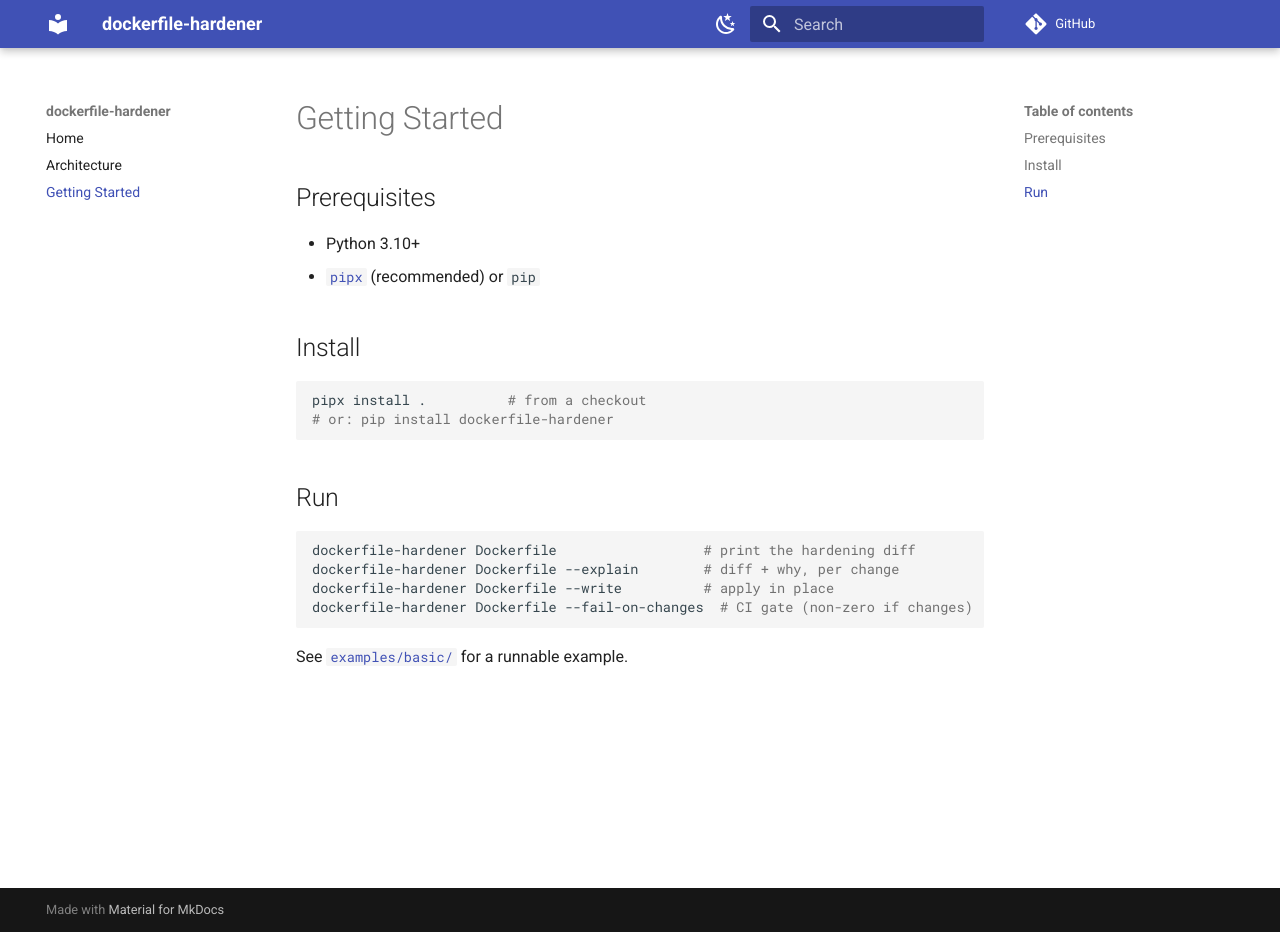
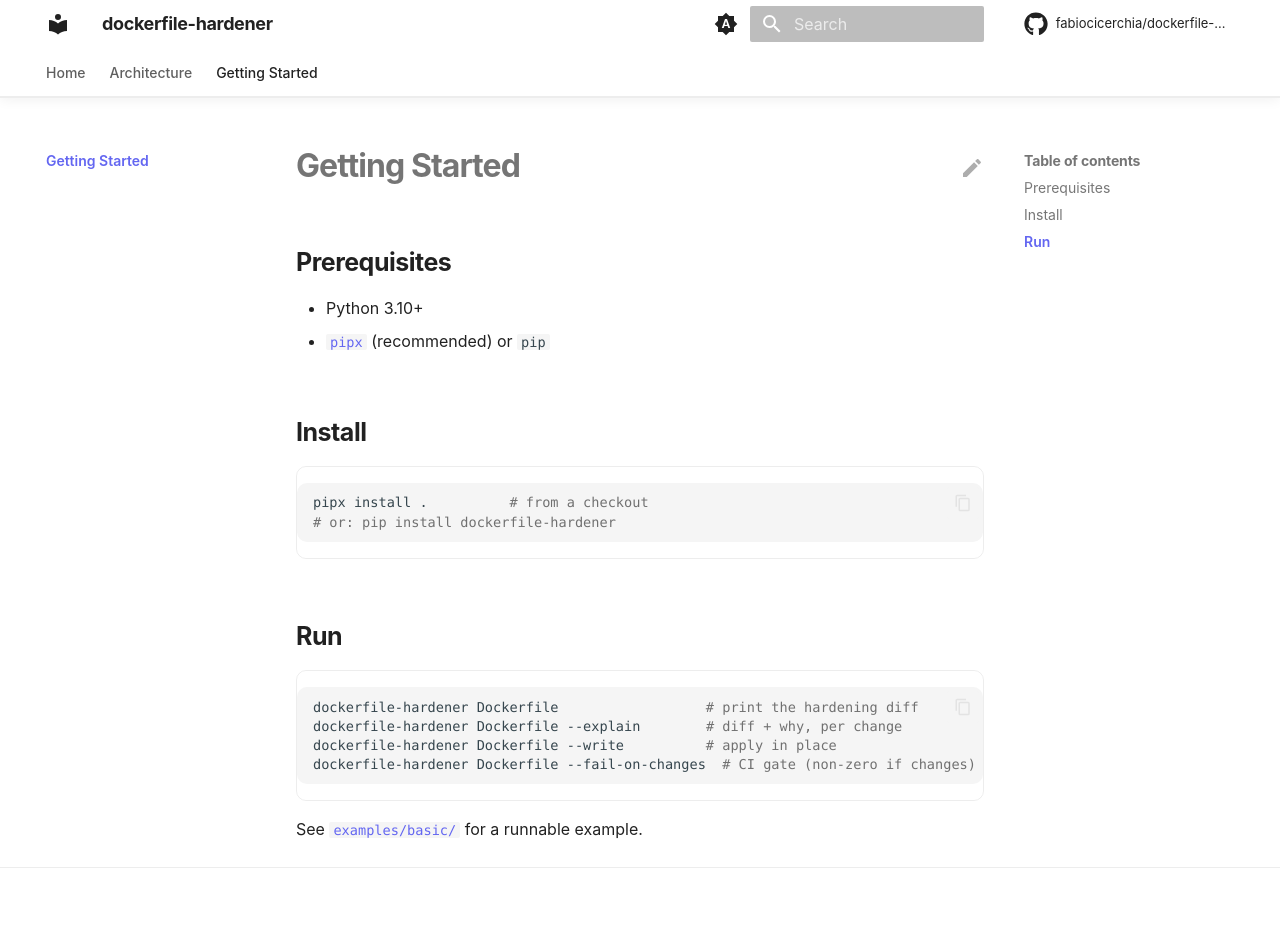
Before and after one commit to fabiocicerchia/dockerfile-hardener, an MkDocs documentation site: the page built from docs/getting-started.md, in a window 1280 px wide and 932 px high. Built offline with MkDocs 1.6.1 and Material for MkDocs 9.7.7, drawn with Linux system fonts in a browser that asks for light colours; comment, search, counter and statistics services are not loaded.

Commit message:
feat(docs): build the docs site in Actions and drop Read the Docs
This repo's mkdocs.yml has never been rendered: Pages serves main/docs as
a folder, so the site is docs/index.html plus raw markdown, and the doc
pages come back as text/markdown rather than a rendered site.

docs.yml builds it with `mkdocs build --strict` on the pinned toolchain and
deploys the artifact to Pages. The splash is copied to the artifact root,
where the repo homepage and README badges already point, and the rendered
site publishes under /docs/ — so no existing URL breaks.

mkdocs.yml takes the shared Material template but keeps this repo's own nav.
docs/requirements.txt pins the toolchain, git-revision-date-localized
included: the config loads it and the strict build aborts without it.
check-yaml skips mkdocs.yml, whose Material tags safe_load cannot parse.

The strict build also found links the raw-markdown site was hiding:
../README.md was never a valid relative target (the README is not inside
docs/), and several links pointed at files outside the docs tree. Fixed
in: docs/getting-started.md.

Co-Authored-By: Claude Opus 5 (1M context) <noreply@anthropic.com>
Claude-Session: https://claude.ai/code/session_01F5By8zzZMak7tqZGraixSJ

````diff
--- a/.pre-commit-config.yaml
+++ b/.pre-commit-config.yaml
@@ -22,7 +22,7 @@ repos:
         # templates rather than YAML — the parser cannot read either as-is. The
         # exclude is path-relative so it catches chart/ and charts/<name>/ alike.
         args: [--allow-multiple-documents]
-        exclude: (^|/)templates/
+        exclude: (^|/)templates/|^mkdocs\.yml$
       - id: check-json
       - id: check-toml
       # Python only (types: [python]) — a no-op in a repo with no .py files, so
--- a/docs/getting-started.md
+++ b/docs/getting-started.md
@@ -21,4 +21,4 @@ dockerfile-hardener Dockerfile --write          # apply in place
 dockerfile-hardener Dockerfile --fail-on-changes  # CI gate (non-zero if changes)
 ```
 
-See [`examples/basic/`](../examples/basic/README.md) for a runnable example.
+See [`examples/basic/`](https://github.com/fabiocicerchia/dockerfile-hardener/blob/main/examples/basic/README.md) for a runnable example.
--- /dev/null
+++ b/docs/stylesheets/extra.css
@@ -0,0 +1,227 @@
+/*
+ * PROJECT_NAME — premium documentation theme for MkDocs Material.
+ * System typography, gradient accents, soft depth, icon-driven feature cards.
+ * Nothing here loads over the network: no CDN, no web font, no analytics.
+ *
+ * ── The one thing you change ──────────────────────────────────────────────
+ * The accent below. Pick the colour of the cluster the project belongs to so
+ * the docs, the landing page (docs/index.html) and the GitHub description read
+ * as one family — don't pick from taste. Set --accent and --accent-2 to match
+ * the pair you used in docs/index.html:
+ *
+ *   platform / Kubernetes    #38bdf8  #3b82f6   (blue)
+ *   security / supply chain  #fb923c  #ef4444   (orange-red)
+ *   CLI utilities            #22d3ee  #6366f1   (cyan-indigo)   ← default
+ *   GreenOps                 #34d399  #059669   (green)
+ */
+
+:root {
+  /* Keep --accent / --accent-2 identical to docs/index.html so the splash and
+     the docs site never drift. Roles below map them for legibility: indigo
+     carries chrome/links (contrast on white), cyan is the interactive accent;
+     the hero and buttons blend both. */
+  --accent: #22d3ee;
+  --accent-2: #6366f1;
+
+  --md-primary-fg-color: var(--accent-2);
+  --md-primary-fg-color--light: var(--accent-2);
+  --md-primary-fg-color--dark: var(--accent-2);
+  --md-accent-fg-color: var(--accent);
+
+  /* System stack — matches docs/index.html and needs no download. */
+  --md-text-font-family: -apple-system, BlinkMacSystemFont, "Segoe UI", Roboto,
+    Helvetica, Arial, sans-serif;
+  --md-code-font-family: ui-monospace, SFMono-Regular, "SF Mono", Menlo, Monaco,
+    Consolas, "Liberation Mono", monospace;
+}
+
+/* Keep the header/links legible on the custom primary in both schemes. */
+[data-md-color-primary="custom"] {
+  --md-primary-bg-color: #ffffff;
+  --md-typeset-a-color: var(--accent-2); /* indigo — readable on white */
+}
+[data-md-color-scheme="slate"] {
+  --md-typeset-a-color: var(--accent); /* cyan — readable on the dark ground */
+  --md-default-bg-color: #0b0f1a;
+  --md-default-bg-color--light: #0d1220;
+}
+[data-md-color-scheme="slate"] .md-header,
+[data-md-color-scheme="slate"] .md-tabs {
+  background-color: #0b0f1a;
+}
+
+/* === Header: translucent, blurred, hairline divider ====================== */
+
+.md-header {
+  background-color: var(--md-default-bg-color);
+  color: var(--md-default-fg-color);
+  box-shadow: none;
+  border-bottom: 1px solid var(--md-default-fg-color--lightest);
+  backdrop-filter: saturate(180%) blur(20px);
+  -webkit-backdrop-filter: saturate(180%) blur(20px);
+}
+.md-header[data-md-state="shadow"],
+.md-header--shadow {
+  box-shadow: 0 2px 12px rgba(0, 0, 0, 0.06);
+}
+.md-header__title {
+  font-weight: 700;
+  letter-spacing: -0.02em;
+}
+.md-tabs {
+  background-color: var(--md-default-bg-color);
+  color: var(--md-default-fg-color);
+  border-bottom: 1px solid var(--md-default-fg-color--lightest);
+}
+.md-tabs__link {
+  opacity: 0.72;
+  font-weight: 500;
+}
+.md-tabs__link:hover,
+.md-tabs__link--active {
+  opacity: 1;
+}
+
+/* === Typography ========================================================== */
+
+.md-typeset {
+  font-feature-settings: "kern", "liga";
+}
+.md-typeset h1 {
+  font-weight: 700;
+  letter-spacing: -0.03em;
+  line-height: 1.15;
+}
+.md-typeset h2 {
+  font-weight: 650;
+  letter-spacing: -0.02em;
+  margin-top: 2.4em;
+}
+.md-typeset h3 {
+  font-weight: 600;
+  letter-spacing: -0.01em;
+}
+
+/* Rounded, bordered code blocks — softer than the default flush edges. */
+.md-typeset pre > code,
+.md-typeset .highlight > pre {
+  border-radius: 10px;
+}
+.md-typeset .highlight {
+  border-radius: 10px;
+  border: 1px solid var(--md-default-fg-color--lightest);
+}
+
+/* Tables read as cards and scroll on narrow screens instead of clipping. */
+.md-typeset table:not([class]) {
+  border-radius: 10px;
+  border: 1px solid var(--md-default-fg-color--lightest);
+  overflow: hidden;
+  font-size: 0.78rem;
+}
+.md-typeset table:not([class]) th {
+  font-weight: 600;
+  text-transform: uppercase;
+  letter-spacing: 0.04em;
+  font-size: 0.68rem;
+}
+
+/* === Buttons ============================================================= */
+
+.md-typeset .md-button {
+  border-radius: 980px;
+  font-weight: 600;
+  padding: 0.5em 1.4em;
+  transition: transform 0.25s cubic-bezier(0.25, 0.1, 0.25, 1),
+    box-shadow 0.25s ease;
+}
+.md-typeset .md-button--primary {
+  background: linear-gradient(135deg, var(--accent), var(--accent-2));
+  border: none;
+  color: #fff;
+}
+.md-typeset .md-button:hover {
+  transform: translateY(-1px) scale(1.02);
+  box-shadow: 0 6px 24px rgba(99, 102, 241, 0.3);
+}
+
+/* === Home hero =========================================================== */
+/* Rendered from a <div class="hero"> block in docs/README.md. */
+
+.md-typeset .hero {
+  text-align: center;
+  padding: 3.5rem 1rem 1rem;
+}
+.md-typeset .hero h1 {
+  font-size: 3rem;
+  margin: 0 0 0.4rem;
+  background: linear-gradient(135deg, var(--accent), var(--accent-2));
+  -webkit-background-clip: text;
+  background-clip: text;
+  -webkit-text-fill-color: transparent;
+  color: transparent;
+}
+.md-typeset .hero .hero-tagline {
+  font-size: 1.3rem;
+  font-weight: 500;
+  color: var(--md-default-fg-color--light);
+  max-width: 42rem;
+  margin: 0 auto 1.6rem;
+  line-height: 1.4;
+}
+.md-typeset .hero .md-button + .md-button {
+  margin-left: 0.5rem;
+}
+
+/* === Feature cards ======================================================= */
+/* Material's `<div class="grid cards">` list syntax, given depth + hover. */
+
+.md-typeset .grid.cards > ul > li,
+.md-typeset .grid > .card {
+  border-radius: 16px;
+  border: 1px solid var(--md-default-fg-color--lightest);
+  padding: 1.4rem;
+  transition: transform 0.3s cubic-bezier(0.25, 0.1, 0.25, 1),
+    box-shadow 0.3s ease, border-color 0.3s ease;
+}
+.md-typeset .grid.cards > ul > li:hover,
+.md-typeset .grid > .card:hover {
+  transform: translateY(-3px);
+  border-color: color-mix(in srgb, var(--accent) 40%, transparent);
+  box-shadow: 0 10px 34px rgba(0, 0, 0, 0.08);
+}
+[data-md-color-scheme="slate"] .md-typeset .grid.cards > ul > li:hover {
+  box-shadow: 0 10px 34px rgba(0, 0, 0, 0.5);
+}
+.md-typeset .grid.cards > ul > li > hr {
+  margin: 0.8rem 0;
+}
+.md-typeset .grid.cards .twemoji,
+.md-typeset .grid.cards svg {
+  color: var(--accent);
+}
+
+/* === Sidebar / nav ======================================================= */
+
+.md-nav__title {
+  font-weight: 700;
+  letter-spacing: -0.01em;
+}
+.md-nav__link--active {
+  font-weight: 600;
+}
+
+/* === Footer ============================================================== */
+
+.md-footer-meta {
+  background-color: var(--md-default-bg-color);
+  border-top: 1px solid var(--md-default-fg-color--lightest);
+}
+.md-footer-meta .md-footer-copyright,
+.md-footer-meta .md-footer__link {
+  color: var(--md-default-fg-color--light);
+}
+
+html {
+  scroll-behavior: smooth;
+}
--- a/mkdocs.yml
+++ b/mkdocs.yml
@@ -1,21 +1,130 @@
+# dockerfile-hardener docs — MkDocs Material, styled to feel like a product site
+# (premium hero, feature cards, nav tabs, dark/light, local search, edit links)
+# while staying on the portfolio's standard tooling. See docs/stylesheets/extra.css
+# for the look; the accent palette lives there and is the only thing you swap.
 site_name: dockerfile-hardener
 site_description: Rewrites Dockerfiles to best practice as a suggested diff, not lint warnings.
+site_url: https://fabiocicerchia.github.io/dockerfile-hardener/docs/
 repo_url: https://github.com/fabiocicerchia/dockerfile-hardener
+repo_name: fabiocicerchia/dockerfile-hardener
+edit_uri: edit/main/docs/
+copyright: Copyright &copy; 2026 Fabio Cicerchia
 docs_dir: docs
+
+# docs/index.html is the standalone GitHub Pages splash, not a docs page. Keep
+# it out of the MkDocs render so the site home (README.md) maps to index.html
+# without a collision. GitHub Pages still serves the raw file; RTD serves this.
+exclude_docs: |
+  index.html
+  requirements.txt
 
 theme:
   name: material
+  # No web fonts: these docs avoid external requests (privacy, offline docs,
+  # reproducible RTD builds). A system font stack is set in extra.css instead.
+  font: false
+  language: en
   palette:
-    - scheme: default
-      toggle: { icon: material/weather-night, name: Dark mode }
-    - scheme: slate
-      toggle: { icon: material/weather-sunny, name: Light mode }
+    # Follows the OS by default, with a manual toggle. `primary`/`accent: custom`
+    # hand the colours to extra.css so both schemes share one palette.
+    - media: "(prefers-color-scheme)"
+      primary: custom
+      accent: custom
+      toggle:
+        icon: material/brightness-auto
+        name: Switch to light mode
+    - media: "(prefers-color-scheme: light)"
+      scheme: default
+      primary: custom
+      accent: custom
+      toggle:
+        icon: material/weather-night
+        name: Switch to dark mode
+    - media: "(prefers-color-scheme: dark)"
+      scheme: slate
+      primary: custom
+      accent: custom
+      toggle:
+        icon: material/weather-sunny
+        name: Switch to system preference
+  features:
+    - navigation.tabs
+    - navigation.tabs.sticky
+    - navigation.sections
+    - navigation.top
+    - navigation.tracking
+    - navigation.indexes
+    - toc.follow
+    - search.suggest
+    - search.highlight
+    - search.share
+    - content.code.copy
+    - content.code.annotate
+    - content.action.edit
+    - content.tooltips
+  icon:
+    repo: fontawesome/brands/github
+    edit: material/pencil
 
+extra_css:
+  - stylesheets/extra.css
+
+extra:
+  # `generator: false` drops the "Made with Material for MkDocs" line; keep it
+  # if you'd rather credit the theme.
+  generator: false
+  social:
+    - icon: fontawesome/brands/github
+      link: https://github.com/fabiocicerchia/dockerfile-hardener
+
+# Only the search plugin ships with MkDocs itself, so RTD needs nothing beyond
+# docs/requirements.txt. Anything else (social cards, minify, git-revision-date)
+# is a pip add — wire it into requirements.txt too or the RTD build breaks.
+plugins:
+  - search
+  - git-revision-date-localized:
+      enable_creation_date: true
+      # RTD's clone can be shallow; fall back to the build date instead of
+      # failing when a file's history isn't present.
+      fallback_to_build_date: true
+      type: date
+  # Note: Material's `social` plugin is deliberately NOT enabled — it downloads
+  # a font from fonts.google.com at build time, which breaks this repo's
+  # no-external-requests / reproducible-build stance (and every RTD build that
+  # inherits this template). Add Open Graph images by hand if you want them.
+
+markdown_extensions:
+  - abbr
+  - admonition
+  - attr_list
+  - def_list
+  - footnotes
+  - md_in_html
+  - tables
+  - toc:
+      permalink: true
+  - pymdownx.details
+  - pymdownx.superfences
+  - pymdownx.highlight:
+      anchor_linenums: true
+      line_spans: __span
+      pygments_lang_class: true
+  - pymdownx.inlinehilite
+  - pymdownx.snippets:
+      # `.` is the repo root (where mkdocs runs), so docs/changelog.md can embed
+      # the root CHANGELOG.md with `--8<-- "CHANGELOG.md"`.
+      base_path: ["."]
+      check_paths: true
+  - pymdownx.tabbed:
+      alternate_style: true
+  - pymdownx.tasklist:
+      custom_checkbox: true
+  - pymdownx.emoji:
+      emoji_index: !!python/name:material.extensions.emoji.twemoji
+      emoji_generator: !!python/name:material.extensions.emoji.to_svg
+
+# Top-level entries become tabs (theme feature navigation.tabs).
 nav:
   - Home: README.md
   - Architecture: architecture.md
   - Getting Started: getting-started.md
-
-markdown_extensions:
-  - admonition
-  - pymdownx.superfences
````
Also changed, not shown: docs/requirements.txt (added, +10 -0 lines), 1 other file.
